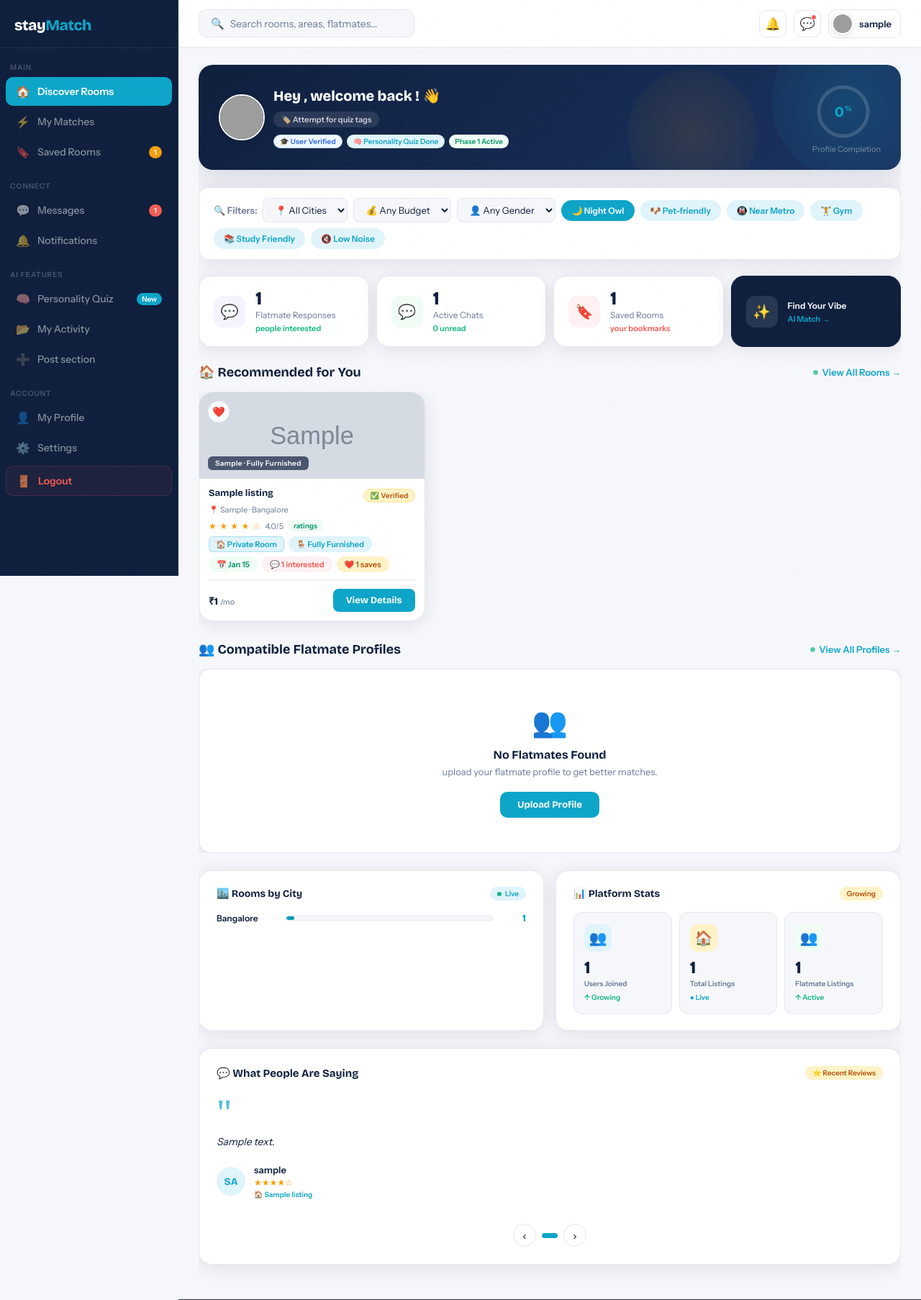
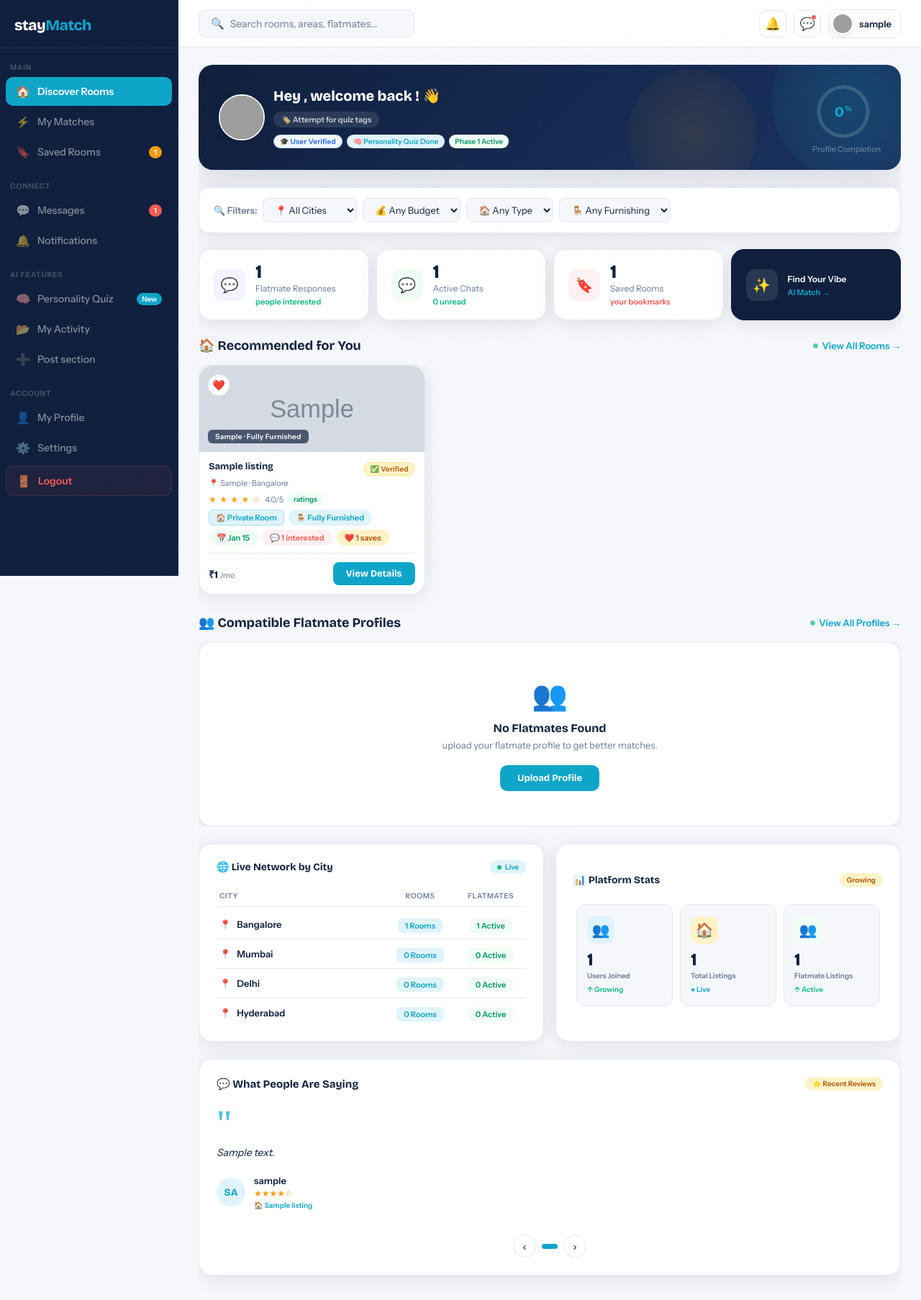
Before and after one commit to code-with-manish09/staymatch-ai, a Django app: page /dashboard/ in a window 1280 px wide. Shown: the top 1806 px of the page at 72% size. Run offline with Django 5.2, Linux system fonts and the light colour scheme; a user stored in the database is signed in; tables that the repository leaves empty hold one stand-in row (values such as "Sample post"); grey boxes marked "Sample" are stand-in pictures; parts of the project's set-up code (start-up, migrations or seed data) failed here and were passed over; grey boxes are pictures that could not be loaded.

Commit message:
city stats fix

```diff
--- a/dashboard/views.py
+++ b/dashboard/views.py
@@ -48,20 +48,27 @@ def dashboard(request):
     saved_count = Saved_Rooms.objects.filter(user=request.user).count()
     total_matches = 0
 
-    SCALE_MAX = 50
-    MIN_VISIBLE = 4
     city_stats = Listing.objects.filter(is_published=True).values('city').annotate(count=Count('id')).order_by('-count')
+
     city_stats = list(city_stats)
+    all_cities = ['Bangalore','Mumbai','Delhi','Hyderabad','Pune','Chennai','Kolkata','Noida','Gurgaon']
+
+    existing_cities = [c['city'] for c in city_stats]
+
+    for city in all_cities:
+        if city not in existing_cities:
+            city_stats.append({'city': city, 'count': 0, 'bar_width': 0})
+
+    flatmate_city_counts = FlatmateProfile.objects.filter(is_active=True)\
+        .values('city')\
+        .annotate(fm_count=Count('id'))
+
+    flatmate_city_map = {f['city']: f['fm_count'] for f in flatmate_city_counts}
+
     for c in city_stats:
-        count = c['count']
-        if count <= 0:
-            c['bar_width'] = 0
-        else:
-            pct = min(count, SCALE_MAX) / SCALE_MAX * 100
-            c['bar_width'] = round(max(pct, MIN_VISIBLE), 1)
-
-    total_users = User.objects.count()
-    total_listings = Listing.objects.filter(is_published=True).count()
+        c['flatmates'] = flatmate_city_map.get(c['city'], 0)
+        total_users = User.objects.count()
+        total_listings = Listing.objects.filter(is_published=True).count()
 
     recent_reviews = Review.objects.select_related('user', 'listing').order_by('-created_at')[:3]
     my_listings = Listing.objects.filter(owner=request.user).prefetch_related('images')
--- a/templates/dashboard/dashboard.html
+++ b/templates/dashboard/dashboard.html
@@ -45,16 +45,17 @@
 </div>
   </div>
 
-  <!-- Filter Bar -->
   <div class="filter-bar fu d3">
   <span class="filter-lbl">🔍 Filters:</span>
   <select class="filter-select">
     <option>📍 All Cities</option>
-      <option>Bangalore</option>
-      <option>Mumbai</option>
-      <option>Delhi</option>
-      <option>Hyderabad</option>
-      <option>Pune</option>
+    <option>🏙️ Bangalore</option>
+    <option>🏙️ Mumbai</option>
+    <option>🏙️ Delhi</option>
+    <option>🏙️ Hyderabad</option>
+    <option>🏙️ Pune</option>
+    <option>🏙️ Chennai</option>
+    <option>🏙️ Kolkata</option>
   </select>
   <select class="filter-select">
     <option>💰 Any Budget</option>
@@ -64,16 +65,20 @@
     <option>₹18k+</option>
   </select>
   <select class="filter-select">
-      <option>👤 Any Gender</option>
-      <option>Male only</option>
-      <option>Female only</option>
+    <option>🏠 Any Type</option>
+    <option>1BHK</option>
+    <option>2BHK</option>
+    <option>3BHK</option>
+    <option>Studio</option>
+    <option>PG Room</option>
   </select>
-    <div class="filter-chip on" onclick="this.classList.toggle('on')">🌙 Night Owl</div>
-    <div class="filter-chip" onclick="this.classList.toggle('on')">🐶 Pet-friendly</div>
-    <div class="filter-chip" onclick="this.classList.toggle('on')">🚇 Near Metro</div>
-    <div class="filter-chip" onclick="this.classList.toggle('on')">🏋️ Gym</div>
-    <div class="filter-chip" onclick="this.classList.toggle('on')">📚 Study Friendly</div>
-    <div class="filter-chip" onclick="this.classList.toggle('on')">🔇 Low Noise</div>
+  <select class="filter-select">
+    <option>🪑 Any Furnishing</option>
+    <option>Fully Furnished</option>
+    <option>Semi Furnished</option>
+    <option>Unfurnished</option>
+  </select>
+
 </div>
 
 
@@ -297,36 +302,50 @@
 
 {# ══ CITY · PLATFORM STATS — FINAL CLEAN VERSION ══ #}
 
-
  <div class="fu d2" style="margin-bottom:24px;">
   <div class="bottom-stats-row">
 
-    <!-- LEFT: Rooms by City -->
 <div class="white-card">
   <div class="card-hd">
-        <div class="card-title">🏙️ Rooms by City</div>
+    <div class="card-title">🌐 Live Network by City</div>
     <span class="live-pill">Live</span>
   </div>
-      <div class="city-list">
+
+  <!-- Header -->
+  <div style="display:grid;grid-template-columns:1fr 90px 90px;gap:8px;padding:8px 4px;border-bottom:1.5px solid var(--border);margin-bottom:4px;">
+    <div style="font-size:10px;font-weight:700;color:var(--muted);letter-spacing:.06em;text-transform:uppercase;">City</div>
+    <div style="font-size:10px;font-weight:700;color:var(--muted);letter-spacing:.06em;text-transform:uppercase;text-align:center;">Rooms</div>
+    <div style="font-size:10px;font-weight:700;color:var(--muted);letter-spacing:.06em;text-transform:uppercase;text-align:center;">Flatmates</div>
+  </div>
+
+  <div style="height:160px;overflow-y:auto;">
     {% for cd in city_stats %}
-<div class="city-row">
-  <div class="city-nm">{{ cd.city }}</div>
-  <div class="city-bar-track">
-    <div class="city-bar-fill" id="city-bar-{{ forloop.counter }}" data-width="{{ cd.bar_width }}" style="width:0%;"></div>
+    <div style="display:grid;grid-template-columns:1fr 90px 90px;gap:8px;padding:10px 4px;border-bottom:1px solid var(--border);align-items:center;">
+      <div style="display:flex;align-items:center;gap:8px;">
+        <span style="font-size:13px;">📍</span>
+        <span style="font-size:13px;font-weight:700;color:var(--navy);">{{ cd.city }}</span>
       </div>
-  <div class="city-cnt">{{ cd.count }}</div>
+      <div style="text-align:center;">
+        <span style="background:var(--teal-lt);color:var(--teal);font-size:11px;font-weight:700;padding:3px 10px;border-radius:6px;">{{ cd.count }} Rooms</span>
       </div>
+      <div style="text-align:center;">
+        <span style="background:#F0FDF4;color:#059669;font-size:11px;font-weight:700;padding:3px 10px;border-radius:6px;">{{ cd.flatmates }} Active</span>
+      </div>
+    </div>
+    {% empty %}
+    <p style="color:var(--muted);font-size:13px;padding:12px 0;">No data available.</p>
     {% endfor %}
   </div>
+
 </div>
 
     <!-- RIGHT: Platform Stats -->
-    <div class="white-card">
+    <div class="white-card" style="display:flex;flex-direction:column;justify-content:center;">
   <div class="card-hd">
         <div class="card-title">📊 Platform Stats</div>
         <span style="background:var(--amber-lt);color:#B45309;font-size:10px;font-weight:700;padding:3px 10px;border-radius:99px;">Growing</span>
       </div>
-      <div class="plat-grid">
+<div class="plat-grid" style="display:grid;grid-template-columns:repeat(3,1fr);gap:8px;padding:8px 4px;">
           <div class="plat-block">
           <div class="plat-icon" style="background:var(--teal-lt);">👥</div>
           <div class="plat-num">{{ total_users|default:"—" }}</div>
```
Lines whose indentation alone changed are shown as unchanged.
